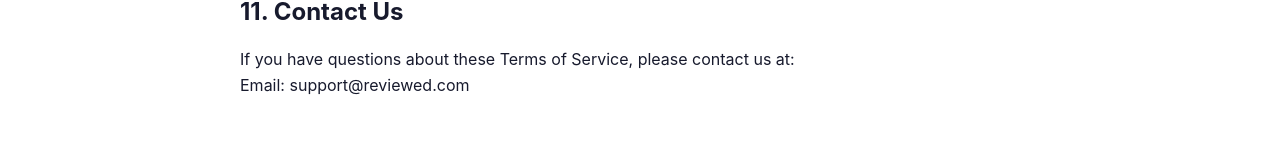
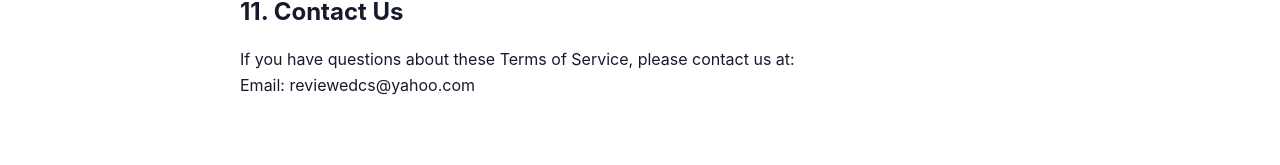
Before and after one commit to Bearformdpss/Reviewed, a React (Vite) app: page /terms in a window 1280 px wide. Shown: the part 2784-2949 px from the top of the page. Built offline with nearby package versions, Linux system fonts and the light colour scheme.

Commit message:
Update contact email to reviewedcs@yahoo.com in TOS Section 11

```diff
--- a/src/pages/TermsOfService.tsx
+++ b/src/pages/TermsOfService.tsx
@@ -152,7 +152,7 @@ export default function TermsOfService() {
             If you have questions about these Terms of Service, please contact us at:
           </p>
           <p>
-            Email: support@reviewed.com<br />
+            Email: <a href="mailto:reviewedcs@yahoo.com">reviewedcs@yahoo.com</a><br />
           </p>
         </section>
       </div>
```
